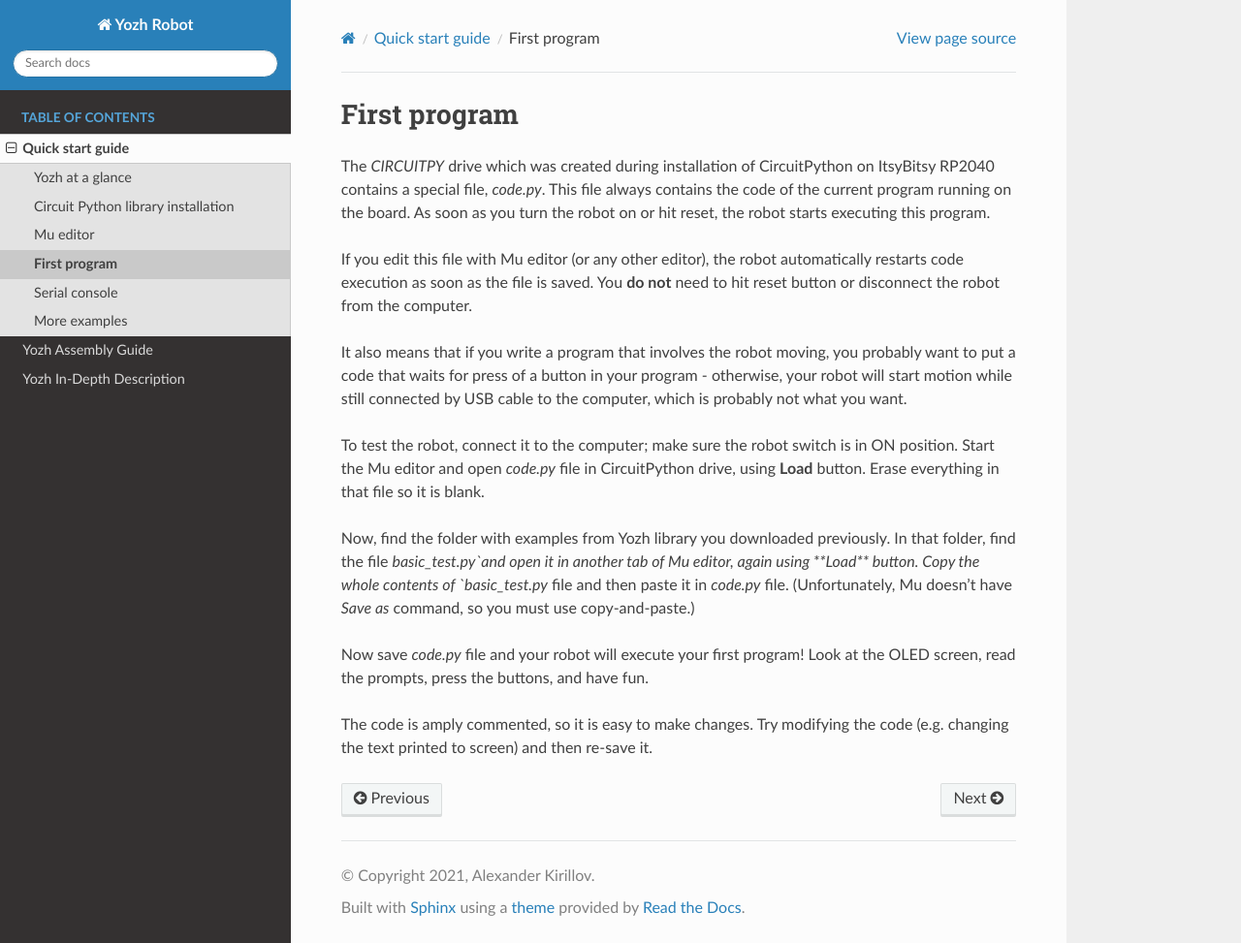
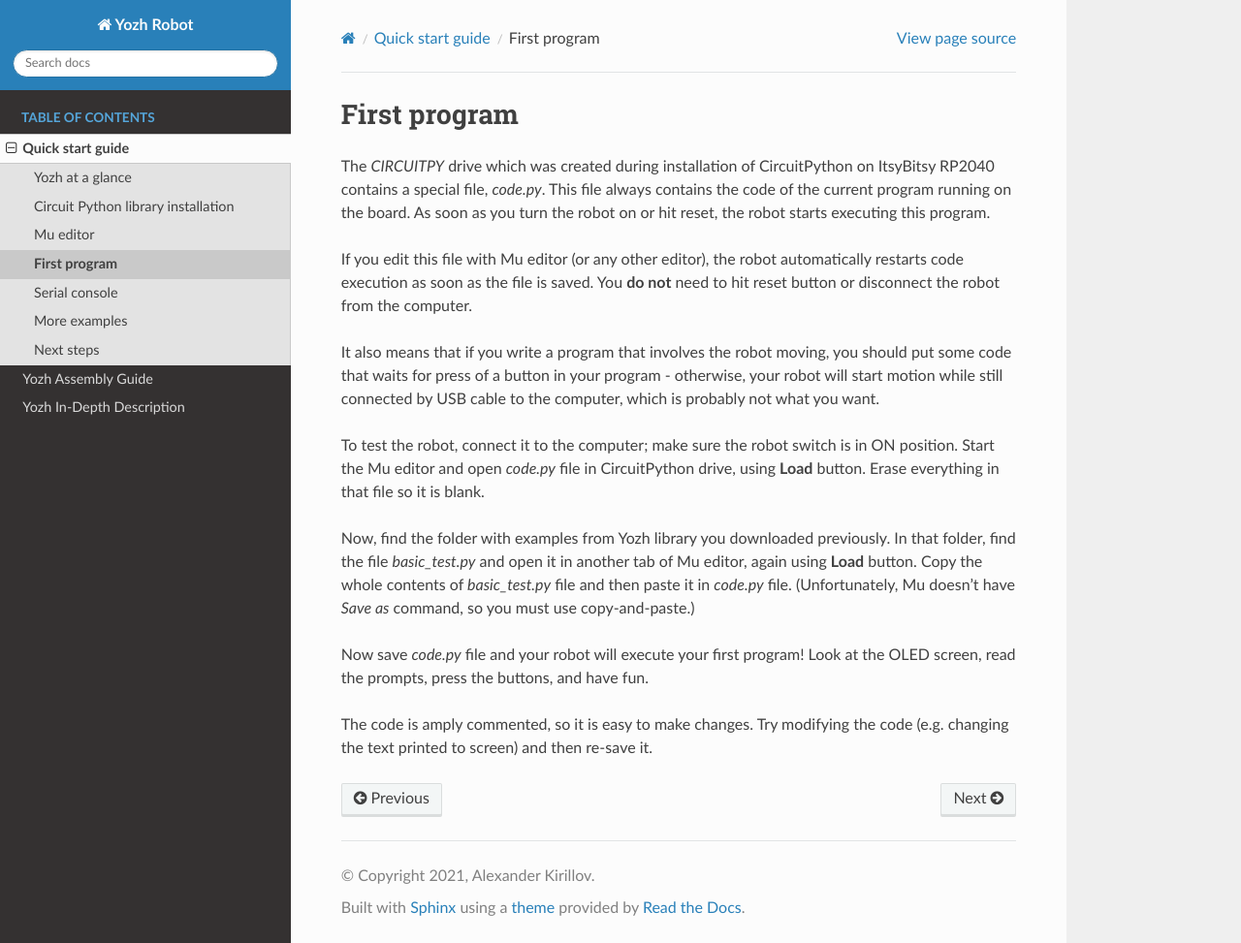
Before and after one commit to shurik179/yozh, a Sphinx documentation site: the page built from docs/quickstart/hello_world.rst, in a window 1280 px wide and 973 px high. Shown: the whole window at 97% size. Built offline with Sphinx 7.4.7 and the Read the Docs theme 2.0.0, drawn with Linux system fonts in a browser that asks for light colours; formulas are drawn with MathJax 3; pages that are not in the unit, such as notebooks, are missing from menus.

Commit message:
quickstart update

```diff
--- a/docs/quickstart/hello_world.rst
+++ b/docs/quickstart/hello_world.rst
@@ -11,7 +11,7 @@ automatically restarts code execution as soon as the file is saved. You **do not
 need to hit reset button or disconnect the robot from the computer.
 
 It also means that if you write a program that involves the robot moving, you
-probably want to put a code that waits  for press of a button in your
+should  put some  code that waits  for press of a button in your
 program - otherwise, your robot will start motion while still connected by USB
 cable to the computer, which is probably not what you want.
 
@@ -20,7 +20,7 @@ in ON position. Start the Mu  editor and open `code.py` file in CircuitPython dr
 using **Load** button.  Erase everything in that file so it is blank.
 
 Now, find the folder with examples from Yozh library you downloaded previously.
-In that folder, find the file `basic_test.py`and open it in another tab of Mu
+In that folder, find the file `basic_test.py` and open it in another tab of Mu
 editor, again using **Load** button. Copy the whole contents of `basic_test.py`
 file and then paste it in `code.py` file. (Unfortunately, Mu doesn't have
 *Save as* command, so you must use copy-and-paste.)
```
Also changed, not shown: docs/quickstart/further.rst (added, +9 -0 lines).
